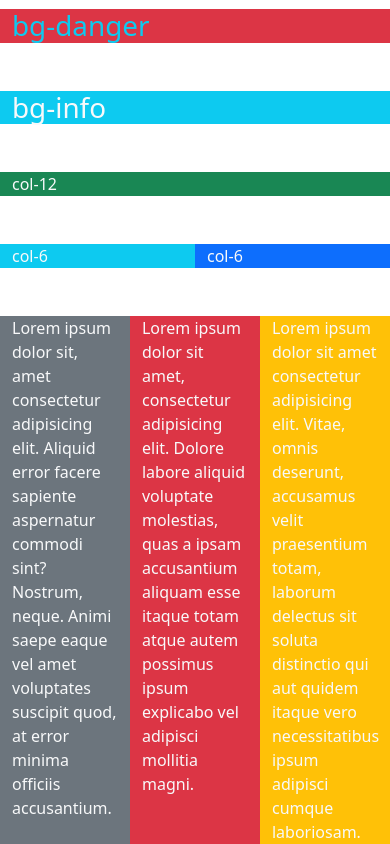
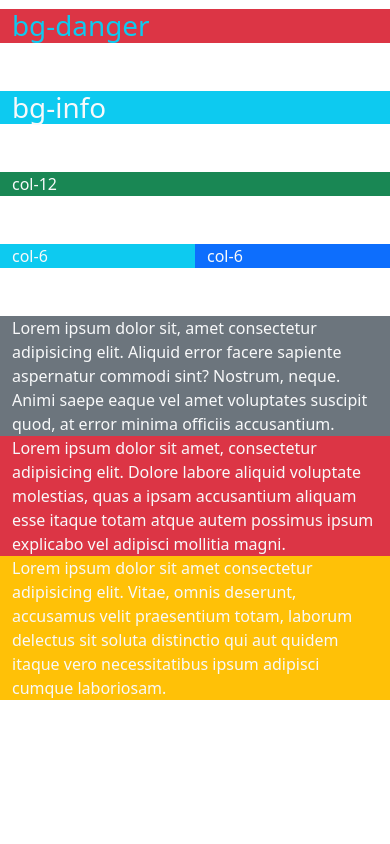
Before and after one commit to Hridoy0407/WB-CLASS-17, a plain HTML site: page index.html in a window 390 px wide. Shown: the part 527-1371 px from the top of the page. After the commit the page ends 1227 px from the top, so only its background shows below. Drawn offline with nearby package versions, Linux system fonts and the light colour scheme.

Commit message:
bootstrap

```diff
--- a/index.html
+++ b/index.html
@@ -46,9 +46,9 @@
      <div class="col-6 bg-primary">col-6</div>
     </div>
     <div class="row mt-5">
-     <div class="col-4 col-sm-12 col-md-4  bg-secondary"> Lorem ipsum dolor sit, amet consectetur adipisicing elit. Aliquid error facere sapiente aspernatur commodi sint? Nostrum, neque. Animi saepe eaque vel amet voluptates suscipit quod, at error minima officiis accusantium.</div>
-     <div class="col-4 col-sm-12 col-md-4 bg-danger">Lorem ipsum dolor sit amet, consectetur adipisicing elit. Dolore labore aliquid voluptate molestias, quas a ipsam accusantium aliquam esse itaque totam atque autem possimus ipsum explicabo vel adipisci mollitia magni.</div>
-     <div class="col-4 col-sm-12 col-md-4 bg-warning">Lorem ipsum dolor sit amet consectetur adipisicing elit. Vitae, omnis deserunt, accusamus velit praesentium totam, laborum delectus sit soluta distinctio qui aut quidem itaque vero necessitatibus ipsum adipisci cumque laboriosam.</div>
+     <div class="col-lg-4 col-sm-12 col-md-4  bg-secondary"> Lorem ipsum dolor sit, amet consectetur adipisicing elit. Aliquid error facere sapiente aspernatur commodi sint? Nostrum, neque. Animi saepe eaque vel amet voluptates suscipit quod, at error minima officiis accusantium.</div>
+     <div class="col-lg-4 col-sm-12 col-md-4 bg-danger">Lorem ipsum dolor sit amet, consectetur adipisicing elit. Dolore labore aliquid voluptate molestias, quas a ipsam accusantium aliquam esse itaque totam atque autem possimus ipsum explicabo vel adipisci mollitia magni.</div>
+     <div class="col-lg-4 col-sm-12 col-md-4 bg-warning">Lorem ipsum dolor sit amet consectetur adipisicing elit. Vitae, omnis deserunt, accusamus velit praesentium totam, laborum delectus sit soluta distinctio qui aut quidem itaque vero necessitatibus ipsum adipisci cumque laboriosam.</div>
     </div>
   </div>
 
```
